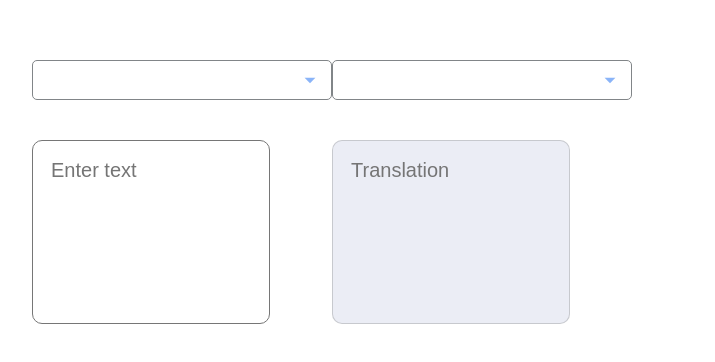
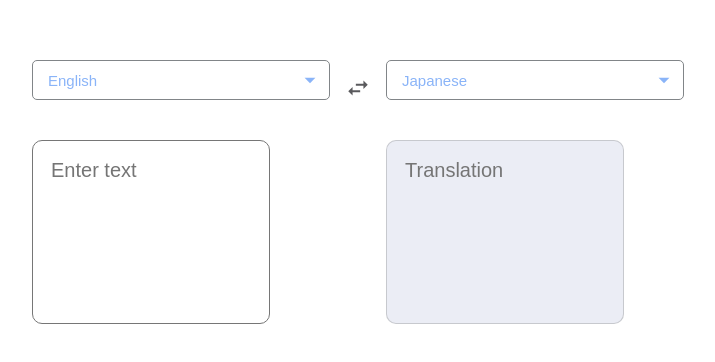
Before and after one commit to echizenyayota/google-translate-clone20230920, a React (Create React App) app: page / in a window 1280 px wide. Shown: the part 160-522 px from the top of the page, without its empty margins (282-997 px from the left). Built offline with nearby package versions, Linux system fonts and the light colour scheme.

Commit message:
26:56 switch between inputLanguage and outputLanguage, using the Arrow

```diff
--- a/src/App.js
+++ b/src/App.js
@@ -2,12 +2,31 @@ import TextBox from "./components/TextBox";
 import Arrows from "./components/Arrows";
 import Button from "./components/Button";
 import Modal from "./components/Modal";
+import { useState } from "react";
 
 const App = () => {
+
+  const [inputLanguage, setInputLanguage] = useState("English");
+  const [outputLanguage, setOutputLanguage] = useState("Japanese");
+
+  const handleClick = () => {
+    setInputLanguage(outputLanguage);
+    setOutputLanguage(inputLanguage);
+  }
+
   return (
     <div className="app">
-      <TextBox style="input" />
-      <TextBox style="output" />
+      <TextBox
+        selectedLanguage={inputLanguage}
+        style="input"
+      />
+        <div className="arrow-container" onClick={handleClick}>
+          <Arrows />
+        </div>
+      <TextBox
+        selectedLanguage={outputLanguage}
+        style="output"
+      />
     </div>
   );
 }
--- a/src/components/Arrows.js
+++ b/src/components/Arrows.js
@@ -1,8 +1,12 @@
 const Arrows = () => {
   return (
-    <div>
-      Arrows
-    </div>
+    <svg
+      focusable="false"
+      xmlns="http://www.w3.org/2000/svg"
+      viewBox="0 0 24 24"
+    >
+      <path d="M6.99 11L3 15l3.99 4v-3H14v-2H6.99v-3zM21 9l-3.99-4v3H10v2h7.01v3L21 9z"></path>
+    </svg>
   )
 };
 
--- a/src/components/SelectDropDown.js
+++ b/src/components/SelectDropDown.js
@@ -1,7 +1,7 @@
-const SelectDropDown = () => {
+const SelectDropDown = ({ selectedLanguage }) => {
   return (
     <div className="select-drop-down">
-      <input />
+      <input value={selectedLanguage} />
       <div className="down-arrow">
         <svg
           focusable="false"
--- a/src/components/TextBox.js
+++ b/src/components/TextBox.js
@@ -1,9 +1,11 @@
 import SelectDropDown from "./SelectDropDown";
 
-const TextBox = ({ style }) => {
+const TextBox = ({ selectedLanguage, style }) => {
   return (
     <div className={style}>
-      <SelectDropDown />
+      <SelectDropDown
+        selectedLanguage={selectedLanguage}
+      />
       <textarea
         placeholder={style === "input" ? "Enter text" : "Translation" }
         disabled={style === "output"}
--- a/src/index.css
+++ b/src/index.css
@@ -64,3 +64,13 @@ textarea {
   height: 26px;
   fill: #8ab4f8;
 }
+
+.arrow-container {
+  padding: 15px;
+}
+
+.arrow-container svg {
+  width: 26px;
+  height: 26px;
+  fill: #5a5a5d
+}
```
